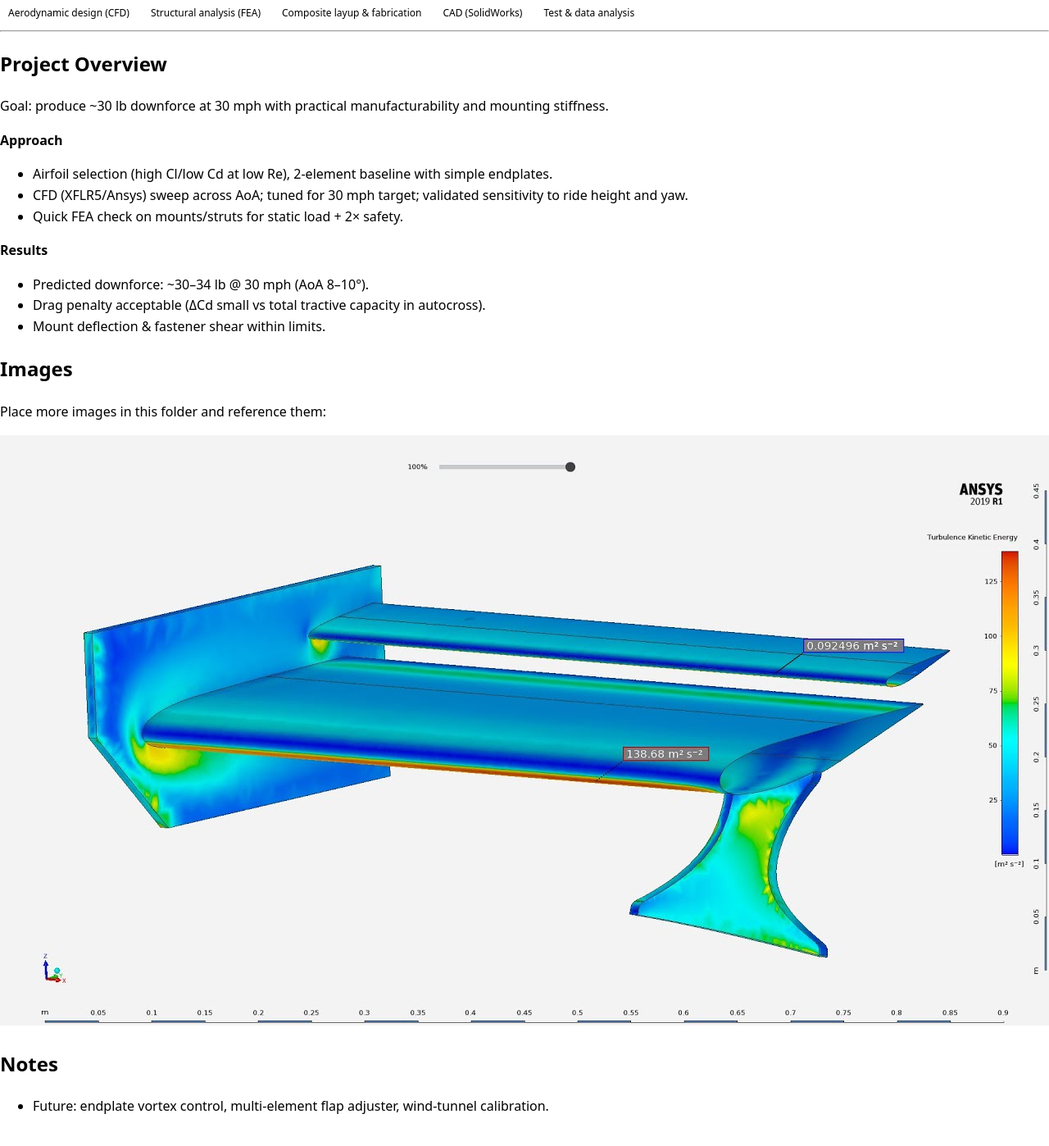
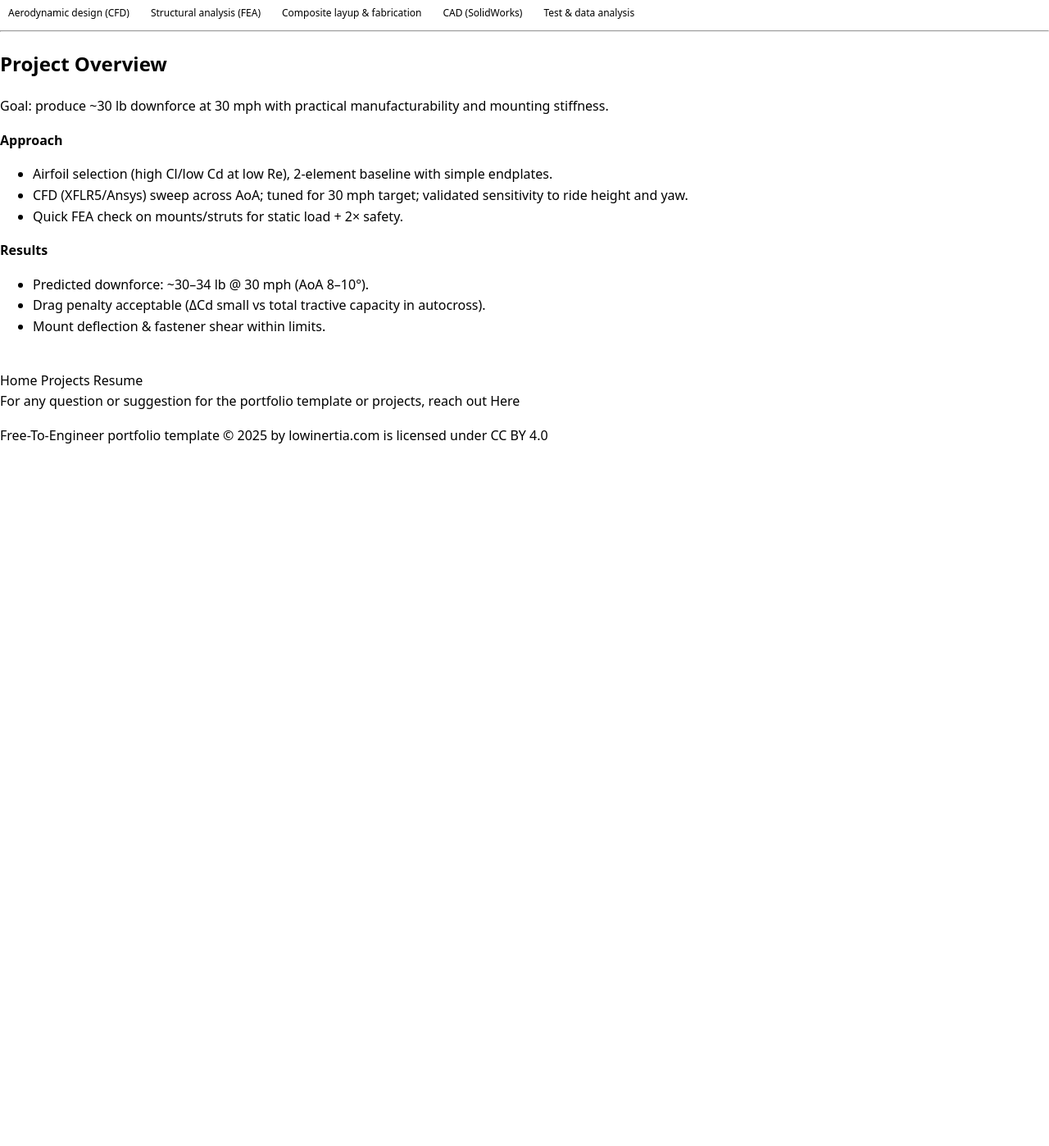
Before and after one commit to yasinmohamed1109/Portfolio., a Jekyll site: the page built from _projects/Rear-Wing-Ansys/index.md, in a window 1280 px wide and 1400 px high, scrolled down 358 px. Shown: the whole window at 82% size. Built offline with Jekyll 4.4.1, drawn with Linux system fonts in a browser that asks for light colours; after the commit the page ends 918 px from its top, so only the background shows below that.

Commit message:
Update index.md

```diff
--- a/_projects/Rear-Wing-Ansys/index.md
+++ b/_projects/Rear-Wing-Ansys/index.md
@@ -8,7 +8,7 @@
   - Composite layup & fabrication
   - CAD (SolidWorks)
   - Test & data analysis
-main-image: ./rearwing.jpg
+main-image: /rearwing.jpg
 ---
 
 ## Project Overview
@@ -23,11 +23,3 @@
 - Predicted downforce: ~30–34 lb @ 30 mph (AoA 8–10°).
 - Drag penalty acceptable (ΔCd small vs total tractive capacity in autocross).
 - Mount deflection & fastener shear within limits.
-
-## Images
-Place more images in this folder and reference them:
-
-![Pressure field](./rearwing.jpg)
-
-## Notes
-- Future: endplate vortex control, multi-element flap adjuster, wind-tunnel calibration.
```
